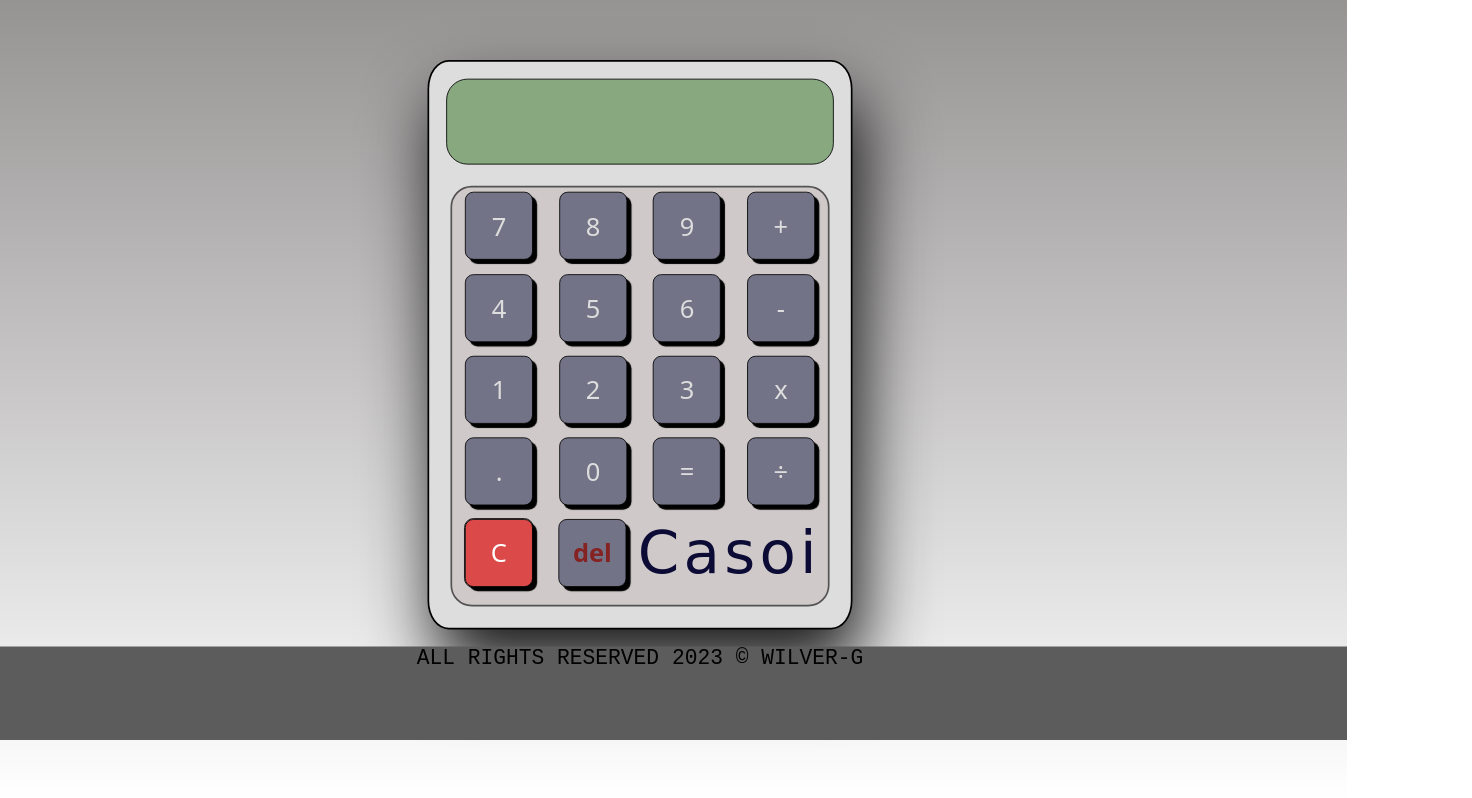
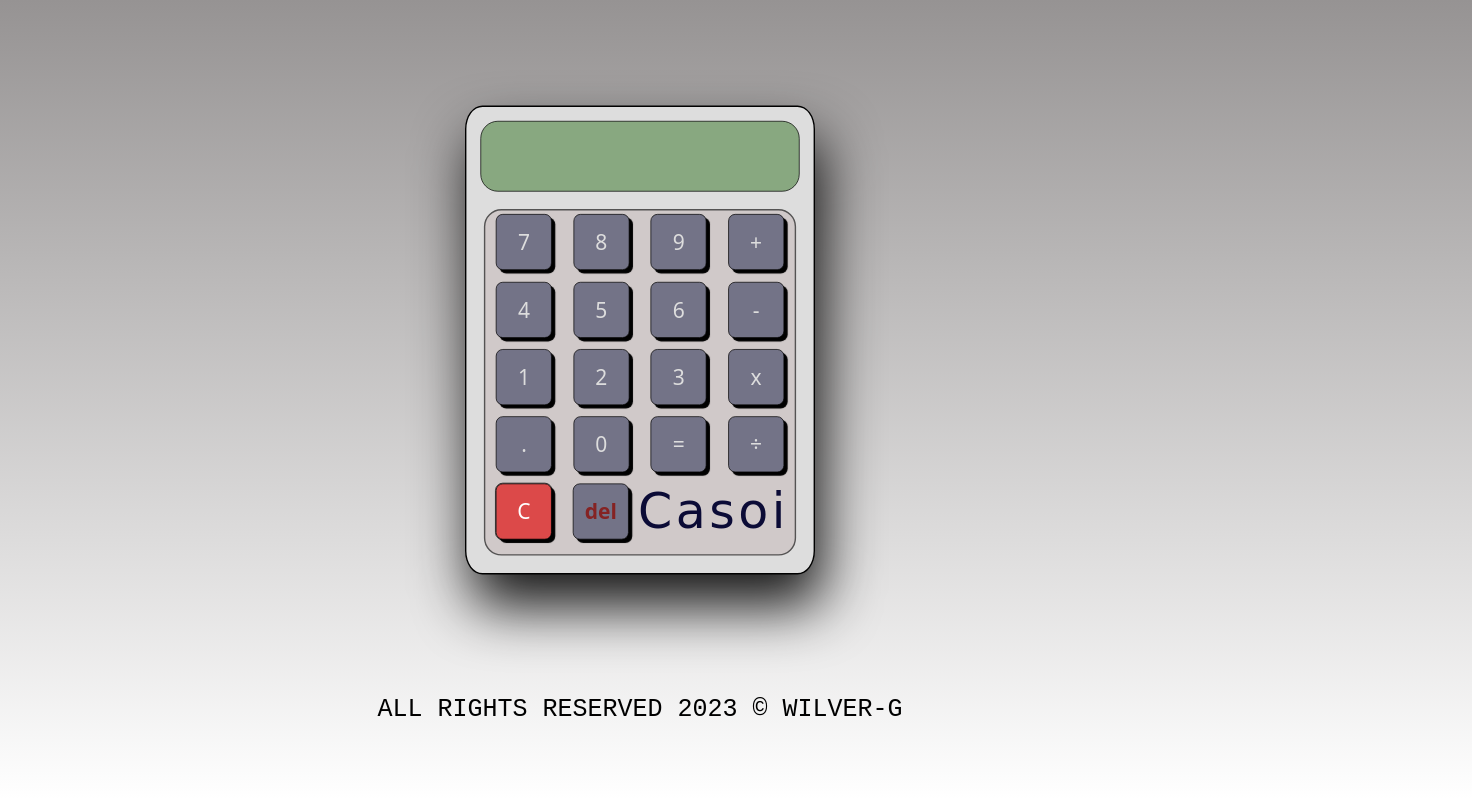
Before and after one commit to wilver-g/calculator, a plain HTML site: page index.html in a window 1280 px wide. Shown: the whole page, 1472 px wide, since content can reach past the window. Drawn offline with Linux system fonts and the light colour scheme; a web font is replaced by a local one.

Commit message:
scaled only the calculator frame instead of the body element

```diff
--- a/style.css
+++ b/style.css
@@ -17,9 +17,6 @@ html, body {
     height: 100vh;
 }
 
-body{
-    scale: 85%;
-}
 body {
     flex-direction: column;
     background: linear-gradient(rgb(150, 147, 147),white);
@@ -29,6 +26,7 @@ body {
 }
 
 .calculator-frame {
+    scale: 70%;
     box-shadow:  10px 45px 81px rgba(0, 0, 0, 0.9);
     border: 2px solid black;
     background-color: #ddd;
@@ -139,11 +137,11 @@ body {
 }
 
 footer {
-    flex:2;
+
     display:flex;
     justify-content: center;
     margin-top: 20px;
-    background-color: rgb(93, 92, 92);
+
     width:130vw;
     height:100px;
     font-size: 25px;
```
